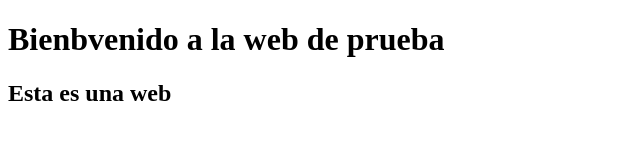
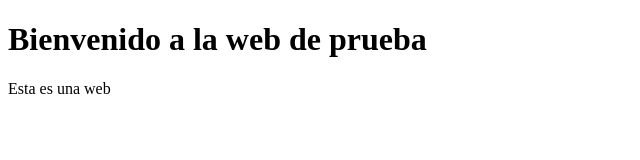
Before and after one commit to asturcomboal/pagina-web, a plain HTML site: page index.html in a window 1280 px wide. Shown: the whole page, without its empty margins (0-640 px from the left). Drawn offline with Linux system fonts and the light colour scheme.

Commit message:
ahora es un P en vez de H2
he corregido una falta

```diff
--- a/index.html
+++ b/index.html
@@ -10,9 +10,9 @@
 
 <body>
 
-<h1> Bienbvenido a la web de prueba</h1>
+<h1> Bienvenido a la web de prueba</h1>
 
-<h2> Esta es una web</h2>
+<p> Esta es una web</p>
 
 </body>
 
```
